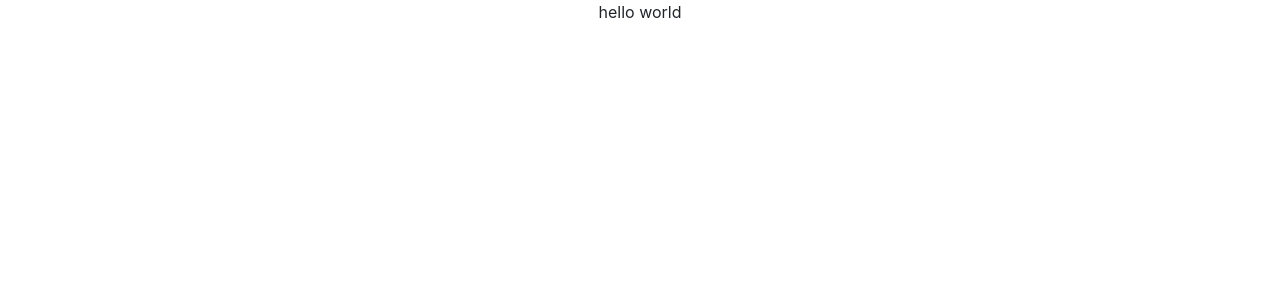
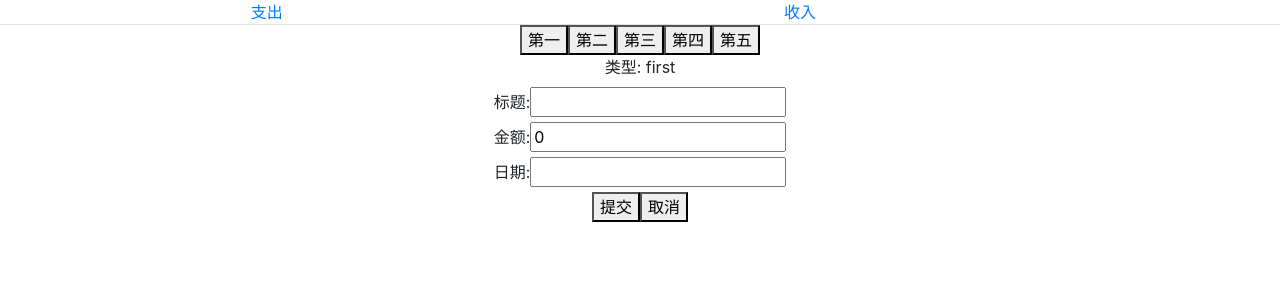
Before and after one commit to azcvcza/React_loanBook, a React (Create React App) app in the folder app/: page /create in a window 1280 px wide. Shown: the top 300 px of the page. Built offline with nearby package versions, Linux system fonts and the light colour scheme.

Commit message:
feat: 使用函数组件提交，并跳回主页

```diff
--- a/app/src/components/form.js
+++ b/app/src/components/form.js
@@ -1,13 +1,68 @@
-import React from 'react';
+import React, { useState } from 'react';
+import {useHistory} from 'react-router-dom';
 import PropTypes from 'prop-types';
-import {connect} from 'redux';
-const form = ({onCreateButtonClick})=>{
-	return(
-        <p>hello world</p>
+import { connect } from 'redux';
+const Form = ({ onCreateButtonClick }) => {
+	let [tabState, setTabState] = useState('outCome');
+	let [billType, setBillType] = useState('first');
+	let [cash, setCash] = useState(0);
+	let [title, setTitle] = useState('');
+	let [date, setDate] = useState('');
+	let history = useHistory();
+	const onTabChangeTo = (type) => {
+		setTabState(type);
+	}
+	const onButtonClick = (type) => {
+		setBillType(type)
+	}
+	const onInputChange = (type, e) => {
+		console.log('type:', type);
+		console.log('e:', e.target.value);
+		if(type == 'Cash'){
+			setCash(e.target.value);
+		} else if(type == 'Title'){
+			setTitle(e.target.value);
+		} else if(type=='Date'){
+			setDate(e.target.value);
+		}
+	}
+	const onSubmit = (type)=>{
+		if(cash && title && date){
+			history.push({pathname:'/', state:{submitType:type,billType: billType, cash:cash,title:title,date:date}})
+		}
+	}
+	const onCancel = () =>{
+		setCash(0);
+		setTitle('');
+		setDate('');
+	}
+	return (
+		<div
+			className=""
+		>
+			<ul className="nav nav-tabs">
+				<li role="presentation" className="active col-5" onClick={e => onTabChangeTo('outCome')}><a href="#">支出</a></li>
+				<li role="presentation" className="col-5" onClick={e => onTabChangeTo('inCome')}><a href="#">收入</a></li>
+			</ul>
+			{tabState == 'outCome' && <div>
+				<button onClick={e => onButtonClick('first')}>第一</button>
+				<button onClick={e => onButtonClick('second')}>第二</button>
+				<button onClick={e => onButtonClick('third')}>第三</button>
+				<button onClick={e => onButtonClick('fourth')}>第四</button>
+				<button onClick={e => onButtonClick('fifth')}>第五</button>
+				<div><label>类型:</label>  {billType} </div>
+				<div><label>标题:</label><input onChange={e => onInputChange('Title', e)} value={title}></input></div>
+				<div><label>金额:</label><input onChange={e => onInputChange('Cash', e)} value={cash}></input></div>
+				<div><label>日期:</label><input onChange={e => onInputChange('Date', e)} value={date}></input></div>
+				<button onClick={e=>onSubmit('outcome')}>提交</button>
+				<button onClick={e=>onCancel()}>取消</button>
+			</div>}
+			{tabState == 'inCome' && <div>inCome</div>}
+		</div>
 	)
 }
-form.propType={
-	onCreateButtonClick:PropTypes.string.isRequired,
+Form.propType = {
+	onCreateButtonClick: PropTypes.string.isRequired,
 
 }
-export default form;
+export default Form;
--- a/app/src/containers/Home.js
+++ b/app/src/containers/Home.js
@@ -53,8 +53,32 @@ class Home extends React.Component {
 	}
 	componentDidMount() {
 		console.log('this.props:', this.props);
+		if (this.props.location.state && this.props.location.state.cash) {
+			let props = this.props.location.state;
+			const { priceListItems } = this.state;
+			let id = priceListItems[priceListItems.length - 1].id + 1;
+			let title = props.title;
+			let date = props.date;
+			let price = props.cash;
+			let temp = {
+				id: id,
+				title: title,
+				date: date,
+				price: price,
+				category: {
+					id: id,
+					name: props.billType,
+					type: props.submitType,
+					iconName: '',
+				}
+			}
+			priceListItems.push(temp);
+			this.setState({
+				priceListItems: [...priceListItems]
+			})
+		}
 	}
-	handlePriceListCreate = (item) =>{
+	handlePriceListCreate = (item) => {
 		this.props.history.push(`/create`);
 	}
 	handlePriceListEdit = (item) => {
```
